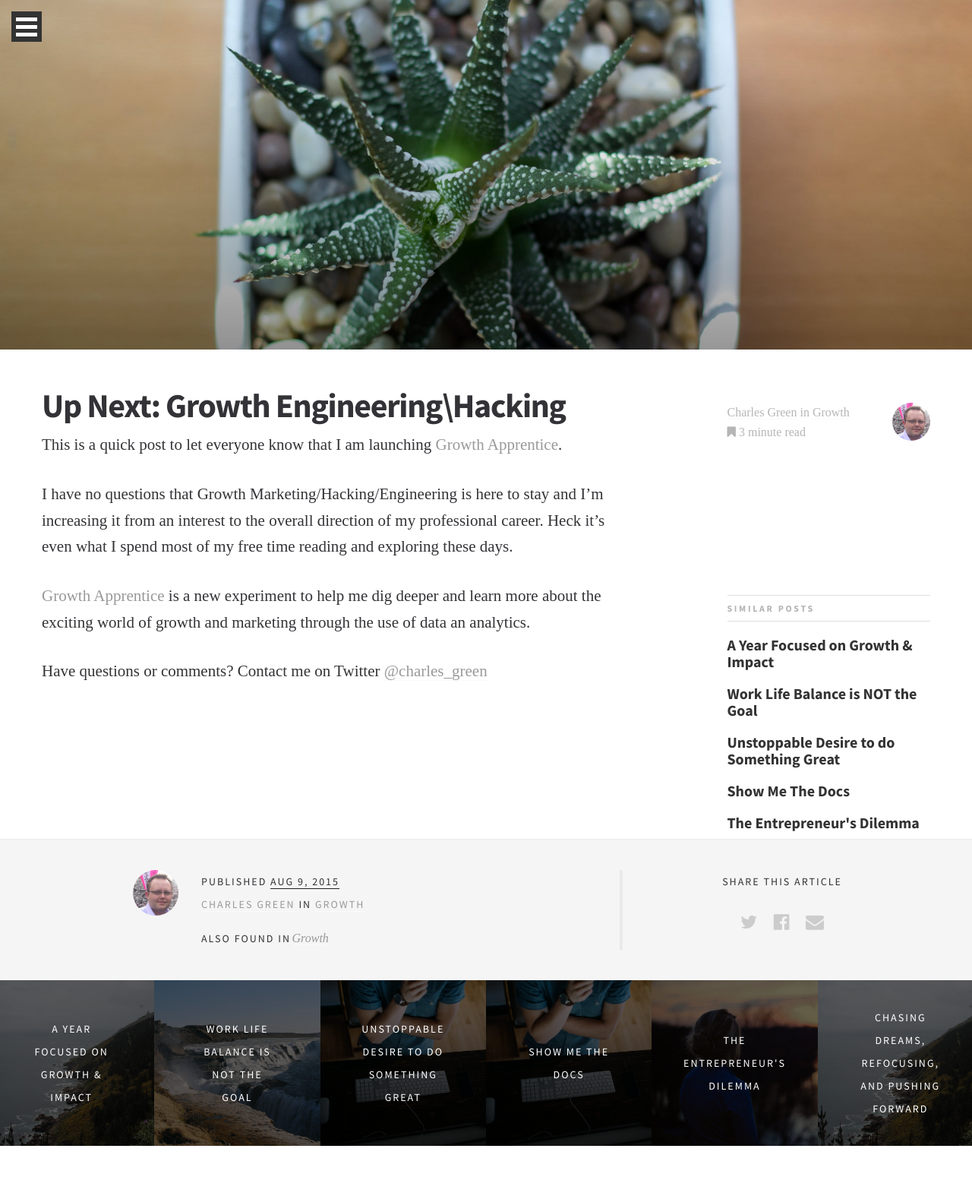
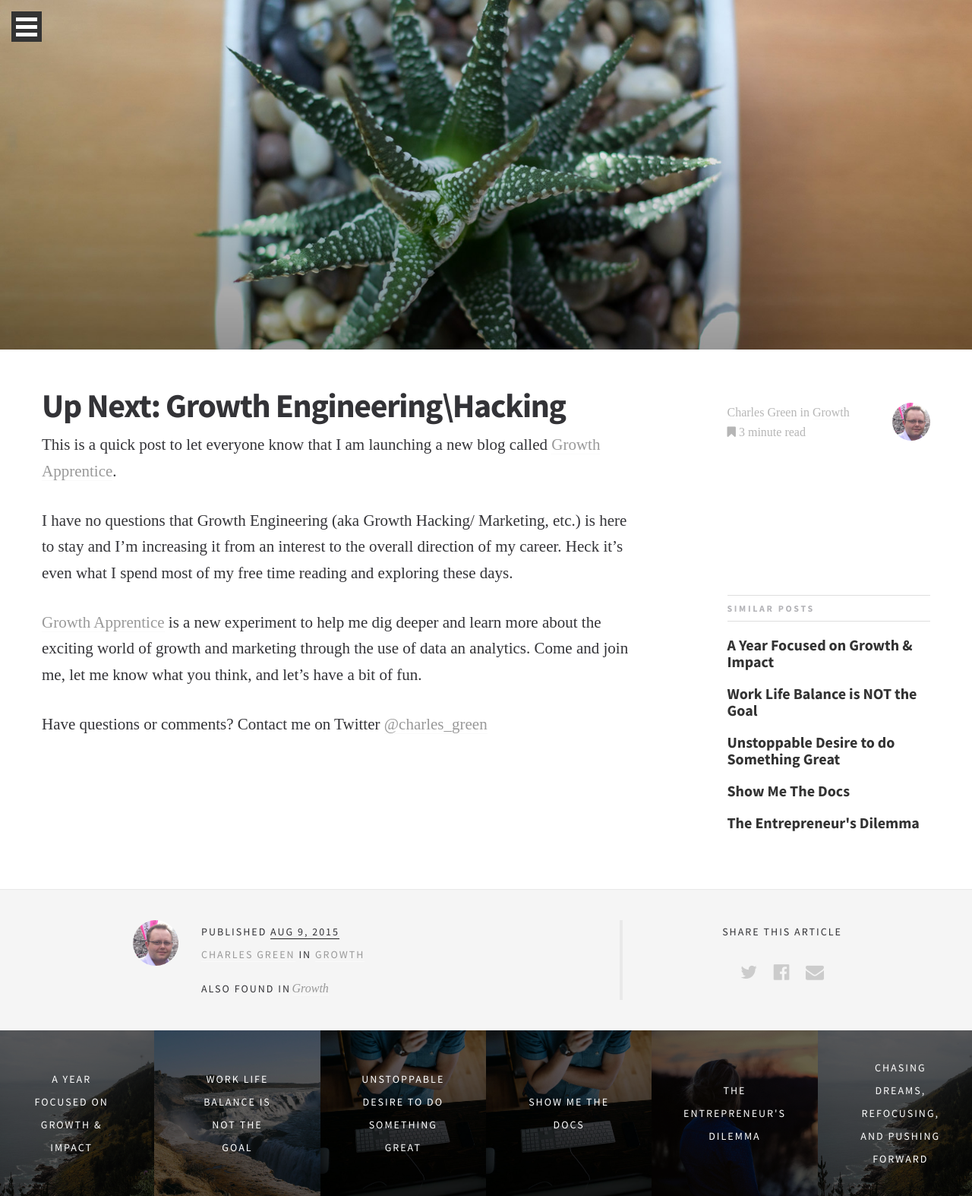
Before and after one commit to metizror/charlesgreen.github.io, a Jekyll site: the page built from _posts/2015-08-09-growth-engineering-enter-stage-left.md, in a window 1280 px wide. Shown: the whole page at 76% size. Built offline with Jekyll 4.4.1, drawn with Linux system fonts in a browser that asks for light colours; some web fonts are replaced.

Commit message:
update post

```diff
--- a/_posts/2015-08-09-growth-engineering-enter-stage-left.md
+++ b/_posts/2015-08-09-growth-engineering-enter-stage-left.md
@@ -15,11 +15,11 @@ square_related: recommend-plantpot
 ---
 
 
-This is a quick post to let everyone know that I am launching [Growth Apprentice](http://growthapprentice.com/).
+This is a quick post to let everyone know that I am launching a new blog called [Growth Apprentice](http://growthapprentice.com/).
 
-I have no questions that Growth Marketing/Hacking/Engineering is here to stay and I'm increasing it from an interest to the overall direction of my professional career. Heck it's even what I spend most of my free time reading and exploring these days.
+I have no questions that Growth Engineering (aka Growth Hacking/ Marketing, etc.) is here to stay and I'm increasing it from an interest to the overall direction of my career. Heck it's even what I spend most of my free time reading and exploring these days.
 
-[Growth Apprentice](http://growthapprentice.com/) is a new experiment to help me dig deeper and learn more about the exciting world of growth and marketing through the use of data an analytics.
+[Growth Apprentice](http://growthapprentice.com/) is a new experiment to help me dig deeper and learn more about the exciting world of growth and marketing through the use of data an analytics. Come and join me, let me know what you think, and let's have a bit of fun.
 
 
 Have questions or comments? Contact me on Twitter [@charles_green](https://twitter.com/charles_green)
```
